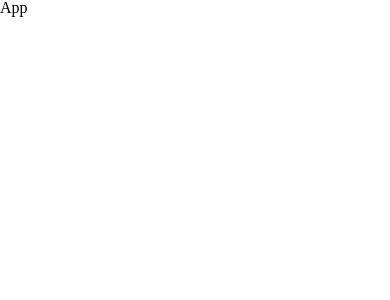
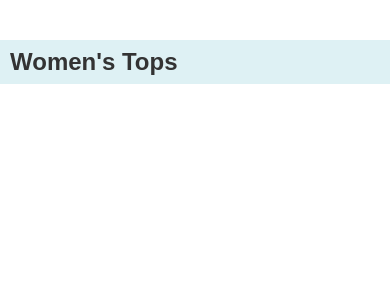
Before and after one commit to patrick-ivers/akqa-products, a React app: page / in a window 390 px wide. Shown: the top 300 px of the page. Built offline with nearby package versions, Linux system fonts and the light colour scheme.

Commit message:
New: Header component
Add responsive header component that displays the grid heading.

```diff
--- a/src/components/App/index.jsx
+++ b/src/components/App/index.jsx
@@ -1,6 +1,13 @@
+import React from 'react';
+import Header from 'components/Header';
+
 import 'reset-css/reset.css';
-import React from 'react';
+import './styles.css';
 
-const App = () => <div>App</div>;
+const App = () => (
+  <div className="app">
+    <Header />
+  </div>
+);
 
 export default App;
--- /dev/null
+++ b/src/components/App/styles.css
@@ -0,0 +1,28 @@
+
+.app {
+  margin: 40px auto 0;
+}
+
+@media (min-width: 1320px) {
+  .app {
+    width: 1320px;
+  }
+}
+
+@media (min-width: 960px) and (max-width: 1319px) {
+  .app {
+    width: 960px;
+  }
+}
+
+@media (min-width: 780px) and (max-width: 959px) {
+  .app {
+    width: 780px;
+  }
+}
+
+@media (max-width: 771px) {
+  .app {
+    width: 100%;
+  }
+}
--- /dev/null
+++ b/src/components/Header/index.jsx
@@ -0,0 +1,10 @@
+import React from 'react';
+import './styles.css';
+
+const Header = () => (
+  <div className="header">
+    <h1>Women&apos;s Tops</h1>
+  </div>
+);
+
+export default Header;
--- /dev/null
+++ b/src/components/Header/styles.css
@@ -0,0 +1,9 @@
+
+.header {
+  background-color: #def1f4;
+  color: #333;
+  font-family: Arial, Helvetica, sans-serif;
+  font-size: 24px;
+  font-weight: bold;
+  padding: 10px;
+}
```
